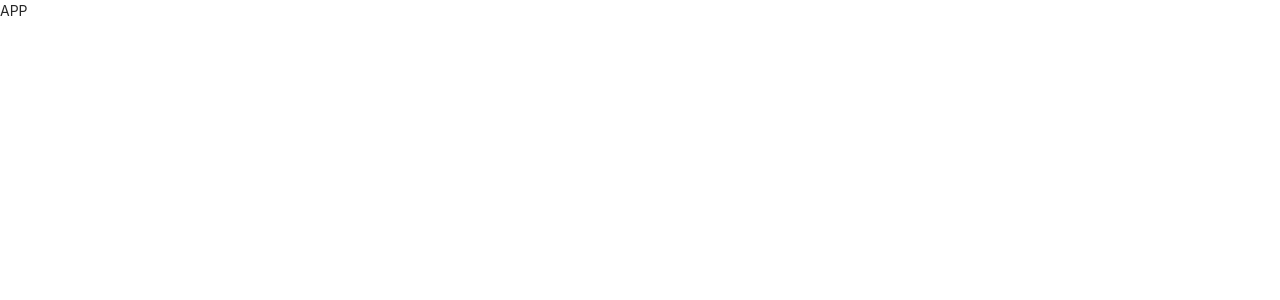
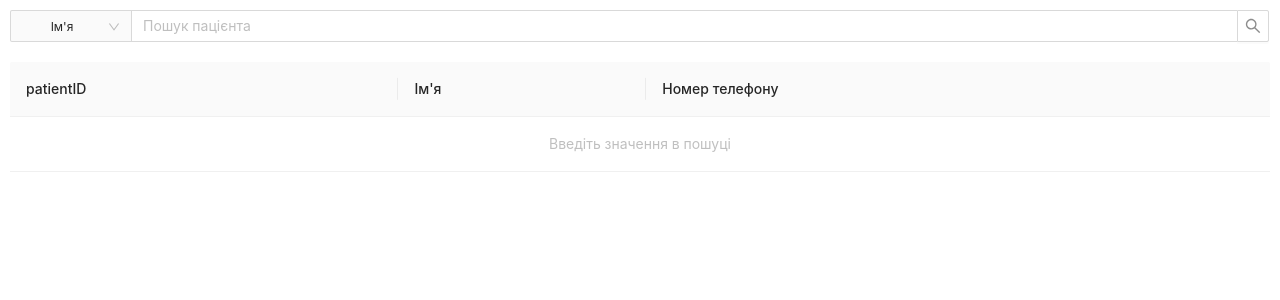
Before and after one commit to Satomeister/MisWebAssist, a React (Create React App) app in the folder client/: page / in a window 1280 px wide. Shown: the top 300 px of the page. Built offline with nearby package versions, Linux system fonts and the light colour scheme.

Commit message:
add patients page

```diff
--- /dev/null
+++ b/client/src/App.css
@@ -0,0 +1,3 @@
+body {
+    padding: 10px;
+}
--- a/client/src/App.tsx
+++ b/client/src/App.tsx
@@ -1,11 +1,16 @@
-import React from 'react';
+import React from "react";
+import { Route, Switch } from "react-router-dom";
+
+import "./App.css";
+
+import { Patients } from "./pages";
 
 const App = () => {
   return (
-    <div>
-        APP
-    </div>
+    <Switch>
+      <Route exact path="/" component={Patients} />
+    </Switch>
   );
-}
+};
 
 export default App;
--- a/client/src/index.css
+++ /dev/null
@@ -1,3 +0,0 @@
-div {
-  font-size: 30px;
-}
--- /dev/null
+++ b/client/src/pages/Patients/index.tsx
@@ -0,0 +1,105 @@
+import { FC, useState } from 'react';
+import { Result, Select, Table } from 'antd';
+import Search from 'antd/lib/input/Search';
+import { toJS } from 'mobx';
+import { observer } from 'mobx-react-lite';
+
+import useStore from '../../hooks/useStore';
+import { LoadingStatus } from '../../store/store';
+
+const { Option } = Select;
+
+const columns = [
+  {
+    title: 'patientID',
+    dataIndex: 'patientID',
+    key: 'patientID',
+  },
+  {
+    title: "Ім'я",
+    dataIndex: 'fullName',
+    key: 'fullName',
+  },
+  {
+    title: 'Номер телефону',
+    dataIndex: 'phone',
+    key: 'phone',
+  },
+];
+
+const Patients: FC = () => {
+  const { patientsStore } = useStore();
+
+  const isLoading = patientsStore.loadingStatus === LoadingStatus.LOADING;
+
+  const [type, setType] = useState<string>('name');
+
+  const onSearch = async (value: string) => {
+    if (!value.trim()) {
+      return false;
+    }
+
+    switch (type) {
+      case 'name':
+        await patientsStore.getByName(value);
+        break;
+      case 'phone':
+        await patientsStore.getByPhone(value);
+        break;
+      case 'id':
+        await patientsStore.getById(value);
+        break;
+    }
+  };
+
+  return (
+    <div>
+      <Search
+        placeholder="Пошук пацієнта"
+        onSearch={onSearch}
+        type={type === 'name' ? 'text' : 'number'}
+        loading={isLoading}
+        disabled={isLoading}
+        addonBefore={
+          <Select
+            style={{ width: 120, fontSize: 12 }}
+            onChange={(value: string) => setType(value)}
+            defaultValue="name"
+            className="select-after"
+          >
+            <Option style={{ fontSize: 12 }} value="name">
+              Ім'я
+            </Option>
+            <Option style={{ fontSize: 12 }} value="phone">
+              Номер телефону
+            </Option>
+            <Option style={{ fontSize: 12 }} value="id">
+              ID
+            </Option>
+          </Select>
+        }
+      />
+      {patientsStore.loadingStatus === LoadingStatus.ERROR ? (
+        <Result
+          status="500"
+          title="500"
+          subTitle="Sorry, something went wrong."
+        />
+      ) : (
+        <Table
+          style={{ marginTop: 20 }}
+          loading={isLoading}
+          dataSource={toJS(patientsStore.patients).map((p) => {
+            // @ts-ignore
+            p.key = p.uuid;
+            return p;
+          })}
+          columns={columns}
+          locale={{ emptyText: 'Введіть значення в пошуці' }}
+          pagination={false}
+        />
+      )}
+    </div>
+  );
+};
+export default observer(Patients);
--- /dev/null
+++ b/client/src/pages/index.ts
@@ -0,0 +1 @@
+export {default as Patients} from './Patients'
```
